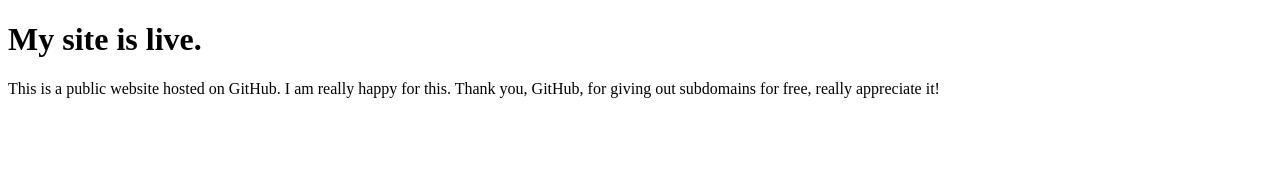
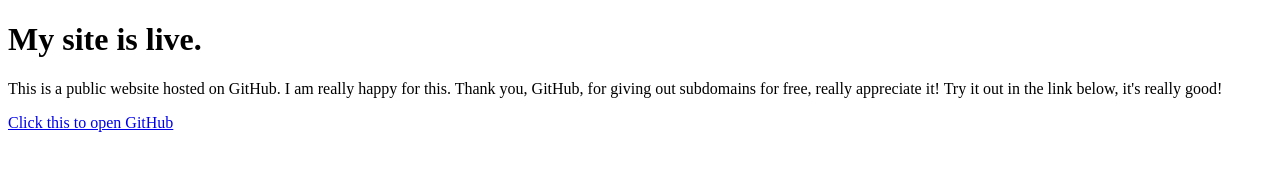
Before and after one commit to SharkOfGit/scaling-carnival, a plain HTML site: page index.html in a window 1280 px wide. Drawn offline with Linux system fonts and the light colour scheme.

Commit message:
Update index.html

```diff
--- a/index.html
+++ b/index.html
@@ -5,6 +5,9 @@
   </head>
   <body>
     <h1>My site is live.</h1>
-    <p>This is a public website hosted on GitHub. I am really happy for this. Thank you, GitHub, for giving out subdomains for free, really appreciate it!</p>
+    <p>This is a public website hosted on GitHub. I am really happy for this.
+      Thank you, GitHub, for giving out subdomains for free, really appreciate it!
+      Try it out in the link below, it's really good!</p>
+    <a href="github.com">Click this to open GitHub</a>
   </body>
 </html>
```
